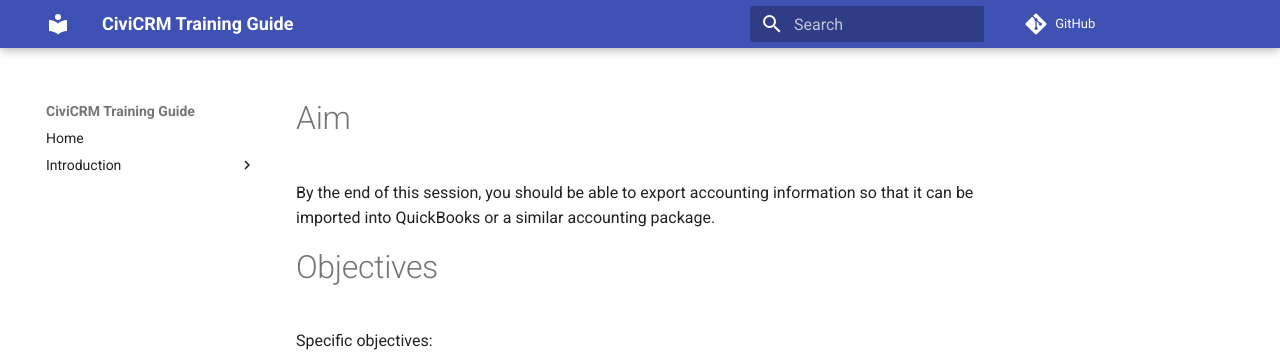
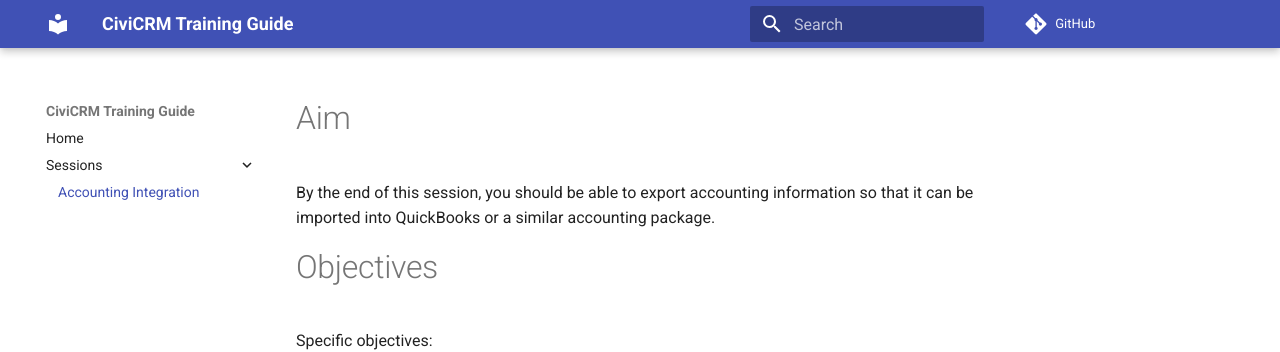
Before and after one commit to civicrm/civicrm-training-guide, an MkDocs documentation site: the page built from docs/sessions/accounting-integration.md, in a window 1280 px wide. Shown: the top 352 px of the page. Built offline with MkDocs 1.6.1 and Material for MkDocs 9.7.7, drawn with Linux system fonts in a browser that asks for light colours; comment, search, counter and statistics services are not loaded; old or Windows-style settings are respelled for this version of MkDocs.

Commit message:
Update mkdocs.yml

```diff
--- a/mkdocs.yml
+++ b/mkdocs.yml
@@ -20,5 +20,5 @@ markdown_extensions:
 
 pages:
 - Home: 'index.md'
-- Introduction:
-    - 'What is CiviCRM?': 'introduction/what-is-civicrm.md'
+- Sessions:
+    - 'Accounting Integration': 'sessions/accounting-integration.md'
```
